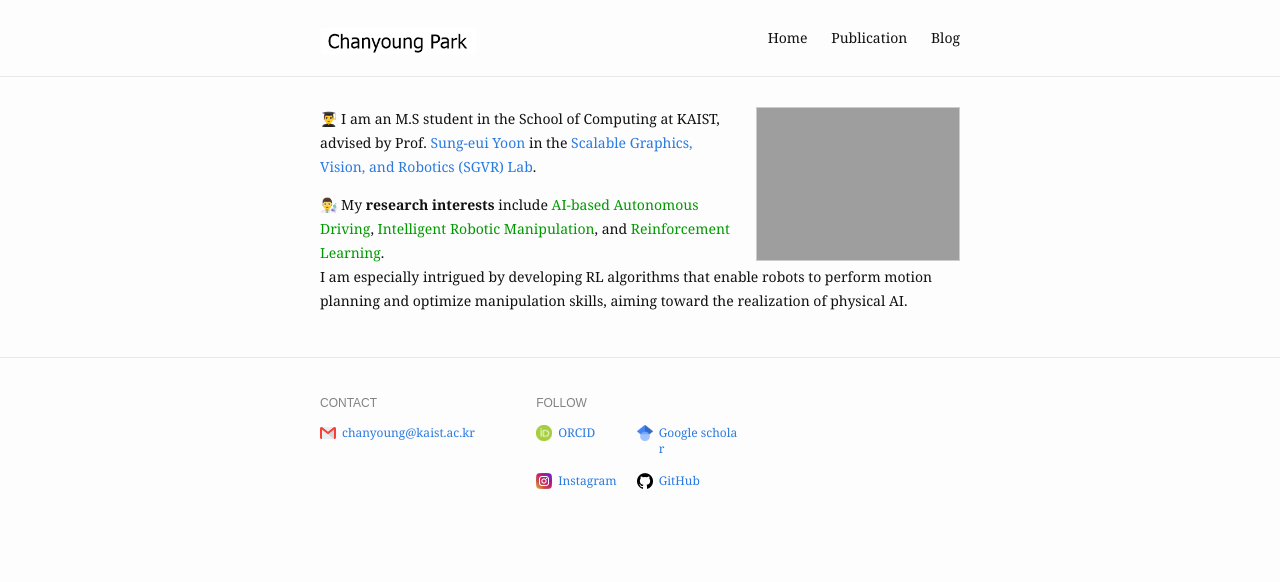
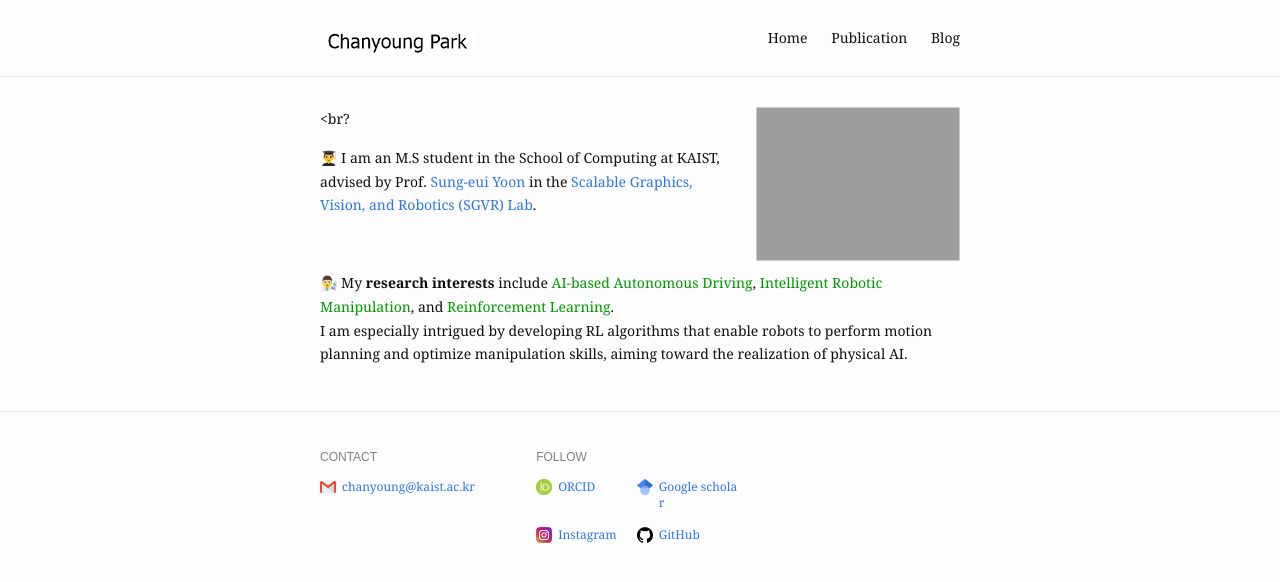
Before and after one commit to cosdeneb/cosdeneb.github.io, a Jekyll site: the page built from index.md, in a window 1280 px wide. Shown: the top 582 px of the page. Built offline with Jekyll 4.4.1, drawn with Linux system fonts in a browser that asks for light colours.

Commit message:
Update index.md

```diff
--- a/index.md
+++ b/index.md
@@ -4,11 +4,12 @@
   src: /assets/img/cy.jpg
   alt: website picture
 ---
-
+<br?
 <p>
   👨‍🎓 I am an M.S student in the School of Computing at KAIST, advised by Prof. <a href="https://sgvr.kaist.ac.kr/~sungeui/">Sung-eui Yoon</a> in the <a href="https://sgvr.kaist.ac.kr/">Scalable Graphics, Vision, and Robotics (SGVR) Lab</a>.
 </p>
 
+<br>
 <p>
   👨‍🔬 My <b>research interests</b> include <font color='#009900'>AI-based Autonomous Driving</font>, <font color='#009900'>Intelligent Robotic Manipulation</font>, and <font color='#009900'>Reinforcement Learning</font>. <br> I am especially intrigued by developing RL algorithms that enable robots to perform motion planning and optimize manipulation skills, aiming toward the realization of physical AI.
 </p>
```
